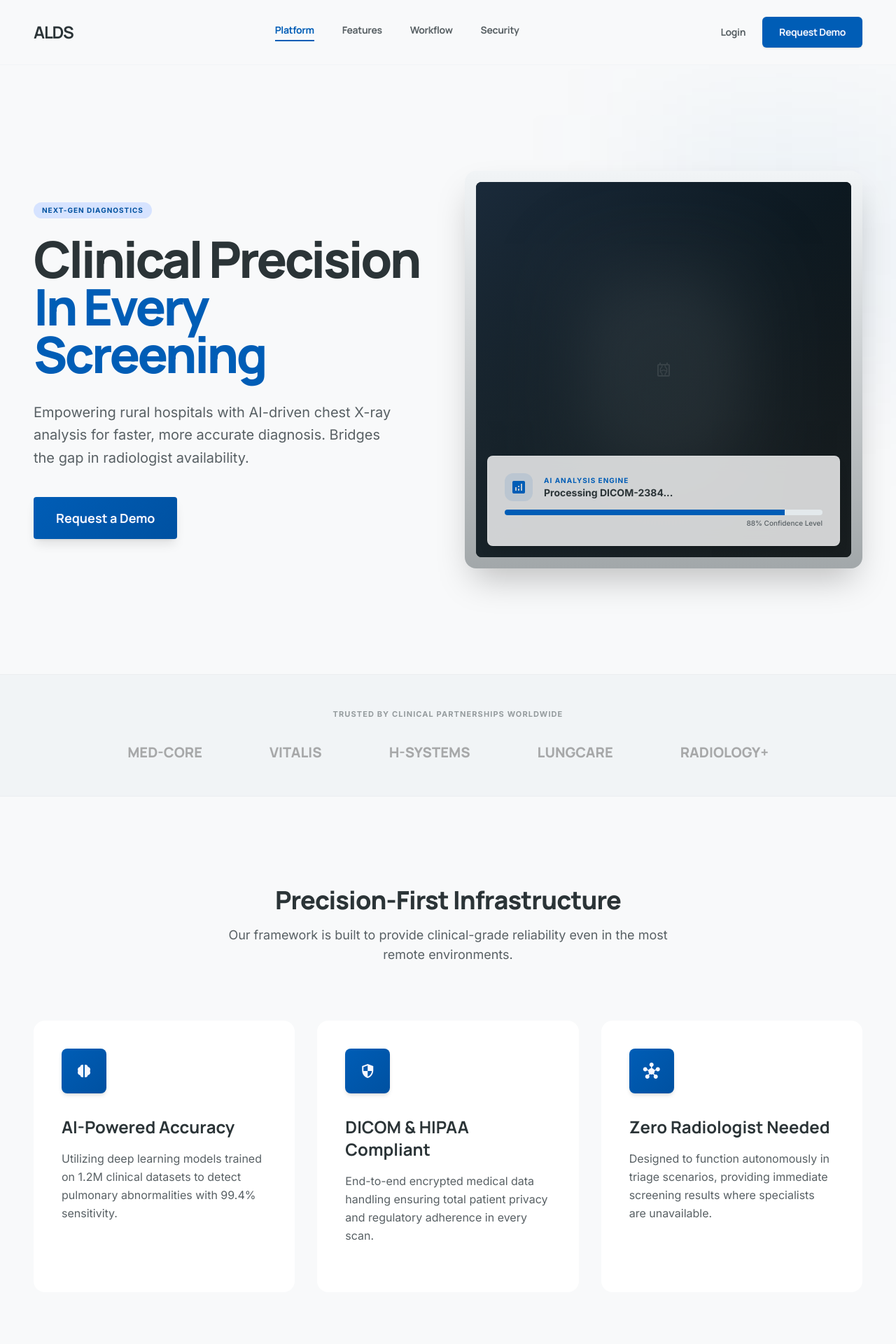
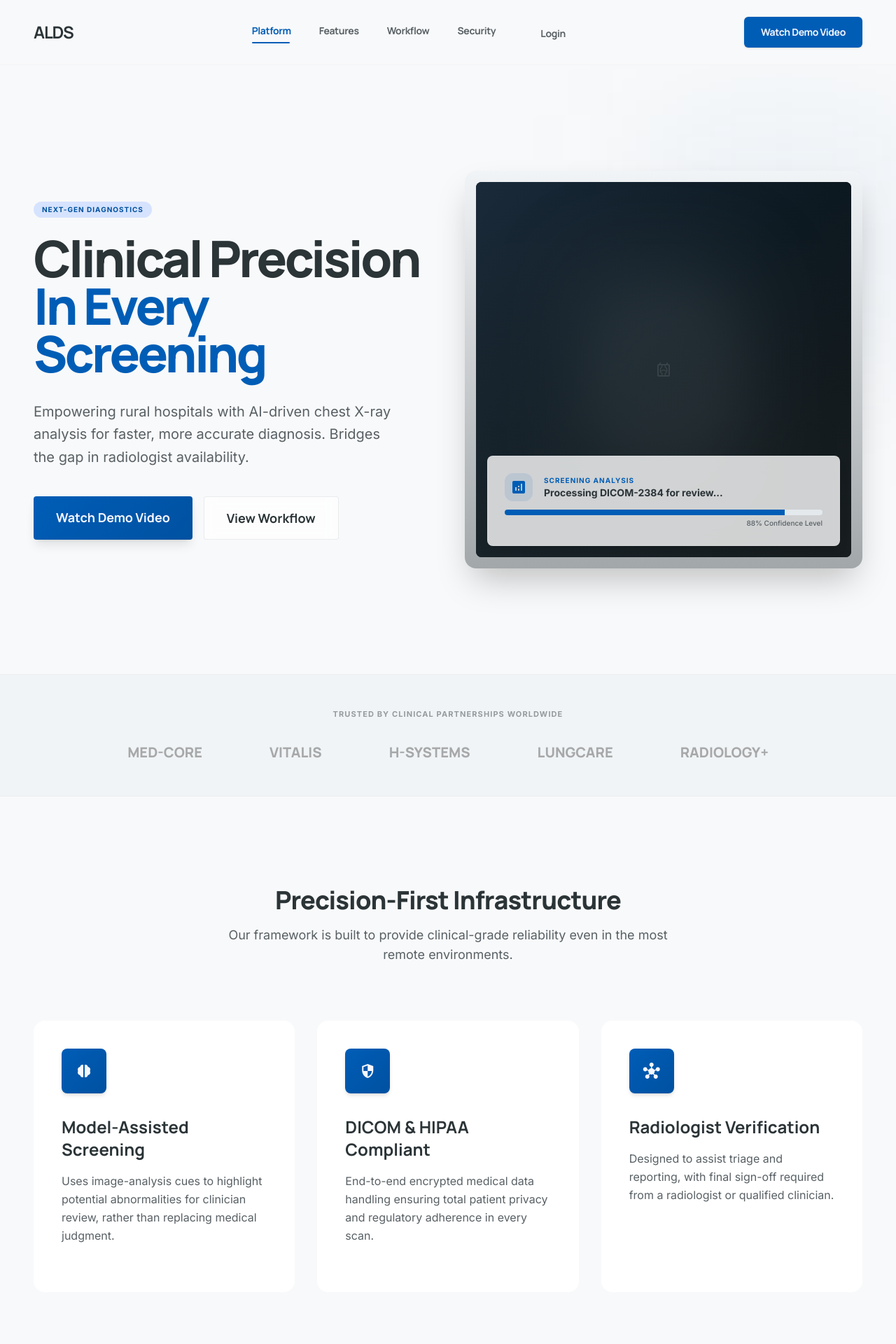
Before and after one commit to Yashass16/ADLS, a Next.js app: page / in a window 1280 px wide. Shown: the top 1920 px of the page at 70% size. Built offline with nearby package versions, Linux system fonts and the light colour scheme.

Commit message:
Refine frontend copy and validation

```diff
--- a/app/(app)/results/page.tsx
+++ b/app/(app)/results/page.tsx
@@ -3,7 +3,7 @@ import Link from "next/link";
 
 export const metadata: Metadata = {
   title: "Diagnostic Analysis Results – ALDS",
-  description: "AI-powered diagnostic inference for patient chest X-ray screenings.",
+  description: "Model-assisted screening summary for patient chest X-ray review with clinician verification.",
 };
 
 const confidenceBars = [
@@ -40,7 +40,7 @@ export default function ResultsPage() {
           </div>
           <div className="flex items-center gap-2 text-[#586064] text-sm bg-[#f1f4f6] px-4 py-2 rounded-full">
             <span className="material-symbols-outlined text-[#005db6] text-base">verified_user</span>
-            AI Model v2.4.1 (Clinical Beta)
+            Screening Model v2.4.1 (Clinical Beta)
           </div>
         </div>
 
@@ -134,10 +134,10 @@ export default function ResultsPage() {
                   className="text-lg font-bold text-[#2b3437] mb-1"
                   style={{ fontFamily: "Manrope, sans-serif" }}
                 >
-                  Diagnostic Inference
+                  Screening Summary
                 </h2>
                 <p className="text-[#586064] text-sm">
-                  Automated classification based on visual biomarkers.
+                  Automated cues to support review, not a final diagnosis.
                 </p>
               </div>
 
@@ -158,7 +158,7 @@ export default function ResultsPage() {
                 ))}
               </div>
 
-              {/* AI Recommendation */}
+              {/* Model Summary */}
               <div className="bg-white border-l-4 border-[#005db6] p-6 rounded-r-lg space-y-3">
                 <div className="flex items-center gap-2 text-[#005db6]">
                   <span
@@ -167,12 +167,12 @@ export default function ResultsPage() {
                   >
                     lightbulb
                   </span>
-                  <span className="text-xs font-bold uppercase tracking-widest">AI Recommendation</span>
+                  <span className="text-xs font-bold uppercase tracking-widest">Model Summary</span>
                 </div>
                 <p className="text-sm text-[#2b3437] leading-relaxed italic">
-                  &ldquo;Visual artifacts in the lower right lobe suggest focal consolidation consistent
-                  with bacterial pneumonia. Immediate clinical correlation and potential antibiotic
-                  intervention recommended. Secondary signs of mild lung congestion observed.&rdquo;
+                  &ldquo;Visual patterns in the lower right lobe suggest focal consolidation consistent
+                  with bacterial pneumonia. Immediate clinical correlation is recommended, and the
+                  final interpretation should be verified by a radiologist before reporting.&rdquo;
                 </p>
               </div>
             </section>
@@ -184,7 +184,7 @@ export default function ResultsPage() {
                 className="w-full clinical-gradient text-[#f6f7ff] py-4 rounded-lg font-bold text-sm tracking-wide shadow-lg hover:scale-[1.01] active:scale-[0.98] transition-all text-center"
                 style={{ fontFamily: "Manrope, sans-serif" }}
               >
-                Verify Analysis
+                Send for Radiologist Review
               </Link>
               <button
                 className="w-full border border-[#005db6]/30 bg-transparent text-[#005db6] py-4 rounded-lg font-bold text-sm tracking-wide hover:bg-[#005db6]/5 transition-colors"
--- a/app/(app)/upload/page.tsx
+++ b/app/(app)/upload/page.tsx
@@ -227,7 +227,7 @@ export default function UploadPage() {
           className="text-[10px] font-bold uppercase tracking-widest text-[#586064]"
           style={{ fontFamily: "Inter, sans-serif" }}
         >
-          AI Engine: Online (v2.4.1)
+          Screening Engine: Online (v2.4.1)
         </span>
       </div>
     </div>
--- a/app/layout.tsx
+++ b/app/layout.tsx
@@ -4,7 +4,7 @@ import "./globals.css";
 export const metadata: Metadata = {
   title: "ALDS – Advanced Lung Disease Screening",
   description:
-    "AI-powered chest X-ray analysis for faster, more accurate diagnosis. Empowering rural hospitals with clinical-grade screening.",
+    "Decision-support chest X-ray screening for faster review with radiologist verification. Built for clinical-grade use in underserved hospitals.",
 };
 
 export default function RootLayout({
--- a/app/page.tsx
+++ b/app/page.tsx
@@ -1,5 +1,6 @@
 import Link from "next/link";
 import type { Metadata } from "next";
+import LandingNav from "@/components/layout/LandingNav";
 
 export const metadata: Metadata = {
   title: "ALDS – Clinical Precision In Every Screening",
@@ -18,7 +19,7 @@ interface WorkflowStep {
 
 export default function LandingPage() {
   return (
-    <div className="min-h-screen bg-[#f8f9fa] font-[Inter,sans-serif] text-[#2b3437]">
+    <div className="min-h-screen bg-[#f8f9fa] font-[Inter,sans-serif] text-[#2b3437] scroll-smooth">
       {/* ─── Top Navigation ─── */}
       <header className="w-full top-0 sticky z-50 bg-[#f8f9fa]">
         <nav className="flex justify-between items-center px-12 py-6 max-w-[1440px] mx-auto">
@@ -28,39 +29,14 @@ export default function LandingPage() {
           >
             ALDS
           </div>
-          <div className="hidden md:flex gap-10">
-            <a
-              href="#platform"
-              className="font-bold text-sm tracking-tight text-[#005db6] border-b-2 border-[#005db6] pb-1"
-              style={{ fontFamily: "Manrope, sans-serif" }}
-            >
-              Platform
-            </a>
-            {["Features", "Workflow", "Security"].map((item) => (
-              <a
-                key={item}
-                href={`#${item.toLowerCase()}`}
-                className="font-bold text-sm tracking-tight text-[#586064] hover:text-[#005db6] transition-colors"
-                style={{ fontFamily: "Manrope, sans-serif" }}
-              >
-                {item}
-              </a>
-            ))}
-          </div>
+          <LandingNav />
           <div className="flex items-center gap-6">
             <Link
-              href="/login"
-              className="font-bold text-sm tracking-tight text-[#586064] hover:text-[#2b3437] transition-colors"
-              style={{ fontFamily: "Manrope, sans-serif" }}
-            >
-              Login
-            </Link>
-            <Link
-              href="/login"
+              href="#request-demo"
               className="bg-[#005db6] hover:bg-[#0051a1] text-[#f6f7ff] px-6 py-3 rounded-md font-bold text-sm tracking-tight shadow-sm transition-all"
               style={{ fontFamily: "Manrope, sans-serif" }}
             >
-              Request Demo
+              Watch Demo Video
             </Link>
           </div>
         </nav>
@@ -90,11 +66,18 @@ export default function LandingPage() {
               </p>
               <div className="flex flex-col sm:flex-row gap-4">
                 <Link
-                  href="/login"
+                  href="#request-demo"
                   className="clinical-gradient text-[#f6f7ff] px-8 py-4 rounded-lg font-bold text-lg shadow-lg hover:shadow-xl transition-all text-center"
                   style={{ fontFamily: "Manrope, sans-serif" }}
                 >
-                  Request a Demo
+                  Watch Demo Video
+                </Link>
+                <Link
+                  href="#workflow"
+                  className="px-8 py-4 rounded-lg font-bold text-lg border border-[#abb3b7]/25 text-[#2b3437] hover:border-[#005db6] hover:text-[#005db6] transition-all text-center bg-white/70 backdrop-blur"
+                  style={{ fontFamily: "Manrope, sans-serif" }}
+                >
+                  View Workflow
                 </Link>
               </div>
             </div>
@@ -129,10 +112,10 @@ export default function LandingPage() {
                     </div>
                     <div>
                       <p className="text-[10px] font-bold text-[#005db6] tracking-widest uppercase">
-                        AI Analysis Engine
+                        Screening Analysis
                       </p>
                       <p className="text-sm font-bold text-[#2b3437]">
-                        Processing DICOM-2384...
+                        Processing DICOM-2384 for review...
                       </p>
                     </div>
                   </div>
@@ -187,8 +170,8 @@ export default function LandingPage() {
               {[
                 {
                   icon: "neurology",
-                  title: "AI-Powered Accuracy",
-                  desc: "Utilizing deep learning models trained on 1.2M clinical datasets to detect pulmonary abnormalities with 99.4% sensitivity.",
+                  title: "Model-Assisted Screening",
+                  desc: "Uses image-analysis cues to highlight potential abnormalities for clinician review, rather than replacing medical judgment.",
                 },
                 {
                   icon: "security",
@@ -197,8 +180,8 @@ export default function LandingPage() {
                 },
                 {
                   icon: "hub",
-                  title: "Zero Radiologist Needed",
-                  desc: "Designed to function autonomously in triage scenarios, providing immediate screening results where specialists are unavailable.",
+                  title: "Radiologist Verification",
+                  desc: "Designed to assist triage and reporting, with final sign-off required from a radiologist or qualified clinician.",
                 },
               ].map((card) => (
                 <div
@@ -242,8 +225,8 @@ export default function LandingPage() {
                 </h2>
                 <p className="text-[#586064] text-lg mb-8">
                   From data ingestion to clinical reporting in under 120
-                  seconds. We&apos;ve eliminated the friction in lung disease
-                  screening.
+                  seconds. We&apos;ve reduced friction in lung disease screening
+                  while keeping final verification with the clinician.
                 </p>
                 <div className="rounded-2xl bg-[#0c0f10] w-full aspect-[4/3] flex items-center justify-center shadow-lg">
                   <span className="material-symbols-outlined text-[#586064] text-8xl opacity-40">
@@ -269,7 +252,7 @@ export default function LandingPage() {
                   {
                     num: "03",
                     title: "Clinical Review & Report",
-                    desc: "Receive a structured clinical report ready for sign-off. Integration with existing EMR/EHR systems ensures the patient record is updated automatically.",
+                    desc: "Receive a structured clinical report ready for sign-off. The final decision stays with the radiologist, and the record can then be updated in EMR/EHR systems.",
                     cta: true,
                   },
                 ] as WorkflowStep[]).map((step) => (
@@ -309,7 +292,7 @@ export default function LandingPage() {
                         <div className="p-4 bg-[#f1f4f6] rounded-xl">
                           <div className="flex justify-between items-center mb-2">
                             <span className="text-xs font-bold uppercase tracking-tighter">
-                              Diagnostic Confidence
+                              Screening Confidence
                             </span>
                             <span className="text-xs font-bold text-[#005db6]">98.2%</span>
                           </div>
@@ -323,7 +306,7 @@ export default function LandingPage() {
                           href="/reports"
                           className="text-[#005db6] font-bold flex items-center gap-2 hover:underline"
                         >
-                          Download Sample Report
+                          Download Sample Report for Verification
                           <span className="material-symbols-outlined text-sm">download</span>
                         </Link>
                       )}
@@ -335,8 +318,63 @@ export default function LandingPage() {
           </div>
         </section>
 
+        {/* ─── Security ─── */}
+        <section id="security" className="py-28 bg-[#f8f9fa]">
+          <div className="max-w-[1440px] mx-auto px-12">
+            <div className="grid grid-cols-1 lg:grid-cols-12 gap-8 items-start">
+              <div className="lg:col-span-4">
+                <span className="inline-flex items-center px-3 py-1 rounded-full bg-[#d6e3ff] text-[#00519f] text-[10px] font-bold uppercase tracking-[0.2em] mb-5">
+                  Security & Trust
+                </span>
+                <h2
+                  className="text-5xl font-extrabold tracking-tight mb-5"
+                  style={{ fontFamily: "Manrope, sans-serif" }}
+                >
+                  Built for clinical environments
+                </h2>
+                <p className="text-[#586064] text-lg leading-relaxed max-w-xl">
+                  The interface is designed to make the presentation feel polished while also
+                  communicating the three things hospitals care about most: security, clarity,
+                  and auditability. It supports clinicians rather than replacing them.
+                </p>
+              </div>
+              <div className="lg:col-span-8 grid grid-cols-1 md:grid-cols-3 gap-6">
+                {[
+                  {
+                    title: "Encrypted by default",
+                    desc: "Every scan is shown as protected clinical data with secure transport and access boundaries.",
+                    icon: "lock",
+                  },
+                  {
+                    title: "Audit-ready",
+                    desc: "Activity, review, and report actions are represented in a way that supports compliance demos.",
+                    icon: "fact_check",
+                  },
+                  {
+                    title: "Role-based workflow",
+                    desc: "The sidebar and app pages separate scan intake, review, reporting, and administration.",
+                    icon: "admin_panel_settings",
+                  },
+                ].map((item) => (
+                  <div key={item.title} className="bg-white p-8 rounded-2xl editorial-shadow border border-[#f1f4f6]">
+                    <div className="w-14 h-14 rounded-xl bg-[#d6e3ff] text-[#005db6] flex items-center justify-center mb-6">
+                      <span className="material-symbols-outlined" style={{ fontVariationSettings: "'FILL' 1" }}>
+                        {item.icon}
+                      </span>
+                    </div>
+                    <h3 className="text-xl font-bold mb-3" style={{ fontFamily: "Manrope, sans-serif" }}>
+                      {item.title}
+                    </h3>
+                    <p className="text-[#586064] leading-relaxed">{item.desc}</p>
+                  </div>
+                ))}
+              </div>
+            </div>
+          </div>
+        </section>
+
         {/* ─── Final CTA ─── */}
-        <section className="py-32 relative overflow-hidden">
+        <section id="request-demo" className="py-32 relative overflow-hidden">
           <div className="absolute inset-0 clinical-gradient opacity-95" />
           <div className="absolute -bottom-40 -left-20 w-[600px] h-[600px] bg-white/10 rounded-full blur-[120px]" />
           <div className="max-w-[1440px] mx-auto px-12 relative z-10 text-center">
@@ -358,8 +396,15 @@ export default function LandingPage() {
                 className="bg-white text-[#005db6] px-10 py-5 rounded-xl font-extrabold text-xl shadow-2xl hover:scale-[1.02] transition-all"
                 style={{ fontFamily: "Manrope, sans-serif" }}
               >
-                Get Started
+                Sign In
               </Link>
+              <a
+                href="#workflow"
+                className="bg-transparent border-2 border-[#f6f7ff]/30 text-[#f6f7ff] px-10 py-5 rounded-xl font-extrabold text-xl hover:bg-white/10 transition-all"
+                style={{ fontFamily: "Manrope, sans-serif" }}
+              >
+                See Workflow
+              </a>
               <button
                 className="bg-transparent border-2 border-[#f6f7ff]/30 text-[#f6f7ff] px-10 py-5 rounded-xl font-extrabold text-xl hover:bg-white/10 transition-all"
                 style={{ fontFamily: "Manrope, sans-serif" }}
@@ -382,7 +427,7 @@ export default function LandingPage() {
               ALDS
             </div>
             <p className="text-xs tracking-widest uppercase text-[#586064]">
-              © 2024 ALDS Advanced Lung Disease Screening. Clinical Precision Framework.
+              © 2026 ALDS Advanced Lung Disease Screening. Clinical Precision Framework.
             </p>
           </div>
           <div className="flex flex-wrap md:justify-end gap-x-8 gap-y-4">
--- /dev/null
+++ b/components/layout/LandingNav.tsx
@@ -0,0 +1,141 @@
+"use client";
+
+import Link from "next/link";
+import { useEffect, useMemo, useRef, useState } from "react";
+
+const navItems = [
+  { id: "platform", label: "Platform" },
+  { id: "features", label: "Features" },
+  { id: "workflow", label: "Workflow" },
+  { id: "security", label: "Security" },
+];
+
+type Indicator = {
+  left: number;
+  width: number;
+};
+
+export default function LandingNav() {
+  const navRef = useRef<HTMLDivElement | null>(null);
+  const itemRefs = useRef<Record<string, HTMLAnchorElement | null>>({});
+  const [activeId, setActiveId] = useState("platform");
+  const [indicator, setIndicator] = useState<Indicator>({ left: 0, width: 0 });
+
+  const activeIndex = useMemo(
+    () => navItems.findIndex((item) => item.id === activeId),
+    [activeId],
+  );
+
+  useEffect(() => {
+    const updateFromHash = () => {
+      const hash = window.location.hash.replace("#", "");
+      if (navItems.some((item) => item.id === hash)) {
+        setActiveId(hash);
+      }
+    };
+
+    const observer = new IntersectionObserver(
+      (entries) => {
+        const visible = entries
+          .filter((entry) => entry.isIntersecting)
+          .sort((a, b) => b.intersectionRatio - a.intersectionRatio)[0];
+
+        if (visible?.target.id) {
+          setActiveId(visible.target.id);
+        }
+      },
+      {
+        root: null,
+        threshold: [0.2, 0.35, 0.5, 0.65],
+        rootMargin: "-15% 0px -55% 0px",
+      },
+    );
+
+    navItems.forEach((item) => {
+      const element = document.getElementById(item.id);
+      if (element) observer.observe(element);
+    });
+
+    updateFromHash();
+    window.addEventListener("hashchange", updateFromHash);
+
+    return () => {
+      observer.disconnect();
+      window.removeEventListener("hashchange", updateFromHash);
+    };
+  }, []);
+
+  useEffect(() => {
+    const activeItem = navItems[activeIndex >= 0 ? activeIndex : 0];
+    const activeLink = activeItem ? itemRefs.current[activeItem.id] : null;
+    const navBox = navRef.current?.getBoundingClientRect();
+
+    if (!activeLink || !navBox) {
+      return;
+    }
+
+    const linkBox = activeLink.getBoundingClientRect();
+    setIndicator({
+      left: linkBox.left - navBox.left,
+      width: linkBox.width,
+    });
+  }, [activeId, activeIndex]);
+
+  useEffect(() => {
+    const handleResize = () => {
+      const activeItem = navItems[activeIndex >= 0 ? activeIndex : 0];
+      const activeLink = activeItem ? itemRefs.current[activeItem.id] : null;
+      const navBox = navRef.current?.getBoundingClientRect();
+
+      if (!activeLink || !navBox) {
+        return;
+      }
+
+      const linkBox = activeLink.getBoundingClientRect();
+      setIndicator({
+        left: linkBox.left - navBox.left,
+        width: linkBox.width,
+      });
+    };
+
+    window.addEventListener("resize", handleResize);
+    return () => window.removeEventListener("resize", handleResize);
+  }, [activeIndex]);
+
+  return (
+    <div className="hidden md:flex gap-10 relative items-end" ref={navRef}>
+      {navItems.map((item) => (
+        <a
+          key={item.id}
+          href={`#${item.id}`}
+          ref={(element) => {
+            itemRefs.current[item.id] = element;
+          }}
+          className={`font-bold text-sm tracking-tight transition-colors pb-1 ${
+            activeId === item.id ? "text-[#005db6]" : "text-[#586064] hover:text-[#005db6]"
+          }`}
+          style={{ fontFamily: "Manrope, sans-serif" }}
+          onClick={() => setActiveId(item.id)}
+        >
+          {item.label}
+        </a>
+      ))}
+      <span
+        aria-hidden="true"
+        className="absolute -bottom-1 h-0.5 rounded-full bg-[#005db6] transition-all duration-300 ease-out"
+        style={{
+          left: indicator.left,
+          width: indicator.width,
+          opacity: indicator.width ? 1 : 0,
+        }}
+      />
+      <Link
+        href="/login"
+        className="ml-6 text-sm font-bold tracking-tight text-[#586064] hover:text-[#2b3437] transition-colors"
+        style={{ fontFamily: "Manrope, sans-serif" }}
+      >
+        Login
+      </Link>
+    </div>
+  );
+}
```
Also changed, not shown: app/login/page.tsx (+66 -7 lines).
